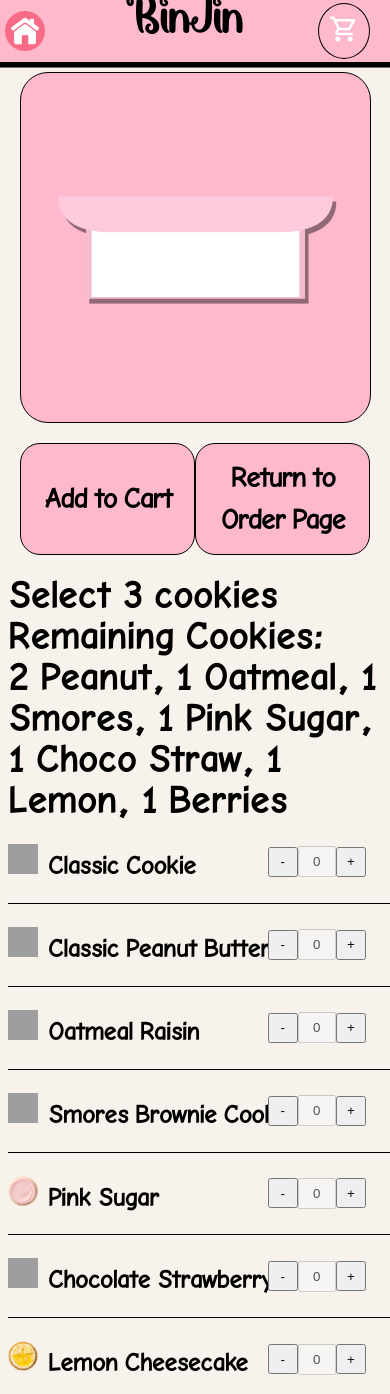
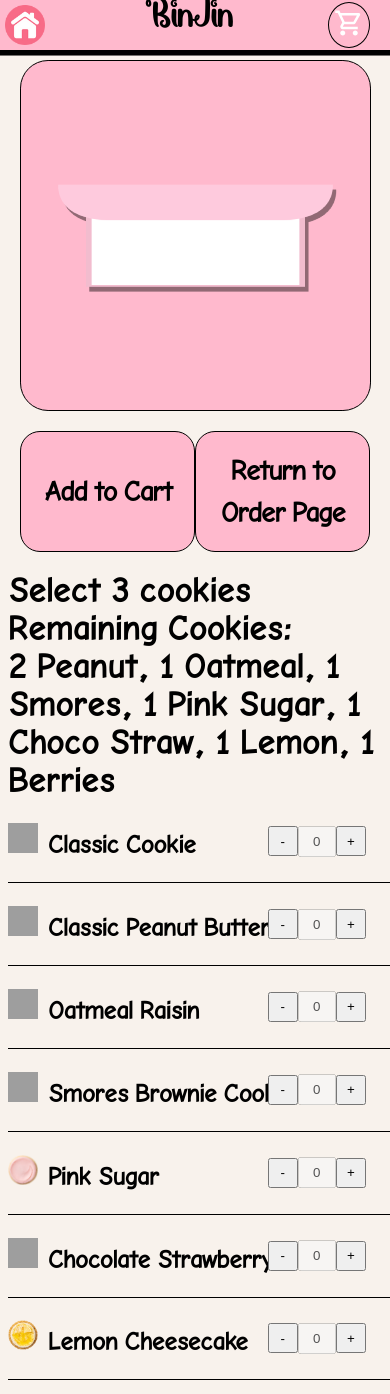
Before and after one commit to airbag-glacier/BinJin, a PHP site: page /3-pack-checkout.html in a window 390 px wide. Run offline with PHP 8.4, Linux system fonts and the light colour scheme; data comes from the database, SQL or seed files in the repository; grey boxes are pictures that could not be loaded.

Commit message:
3-pack-checkout = trying to fix responsiveness for laptop screens

```diff
--- a/checkout.css
+++ b/checkout.css
@@ -40,7 +40,7 @@ body {
 }
 .divBinJin {
   font-family: 'CurlyCandy';
-  font-size: 40px;
+  font-size: 30px;
   align-items: center;
 }
 .divHome {
@@ -61,7 +61,7 @@ body {
   background-color: #ffb9cd;
   border: solid black 1px;
   border-radius: 50%;
-  padding: 10px 10px;
+  padding: 5px 5px;
   cursor: pointer;
   margin-right: 20px;
 }
@@ -84,7 +84,7 @@ body {
   background-color: #ffb9cd;
   width: 100%;
   max-width: 700px;
-  height: 75vh;
+  height: 70vh;
   position: relative;
   border-radius: 8%;
   border: 0.5px solid black;
@@ -126,7 +126,7 @@ body {
 .divAddToCart, .returnOrderNow {
   background-color: #ffb9cd;
   width: 200px;
-  height: 100px;
+  height: 12vh;
   font-family: 'ComicBold';
   letter-spacing: -0.3vh;
   font-size: 30px;
@@ -150,7 +150,7 @@ body {
   scale: 0.8;
 }
 .selectCookies {
-  font-size: 40px;
+  font-size: 4vh;
   margin: 0px;
   margin-bottom: 0;
 }
```
